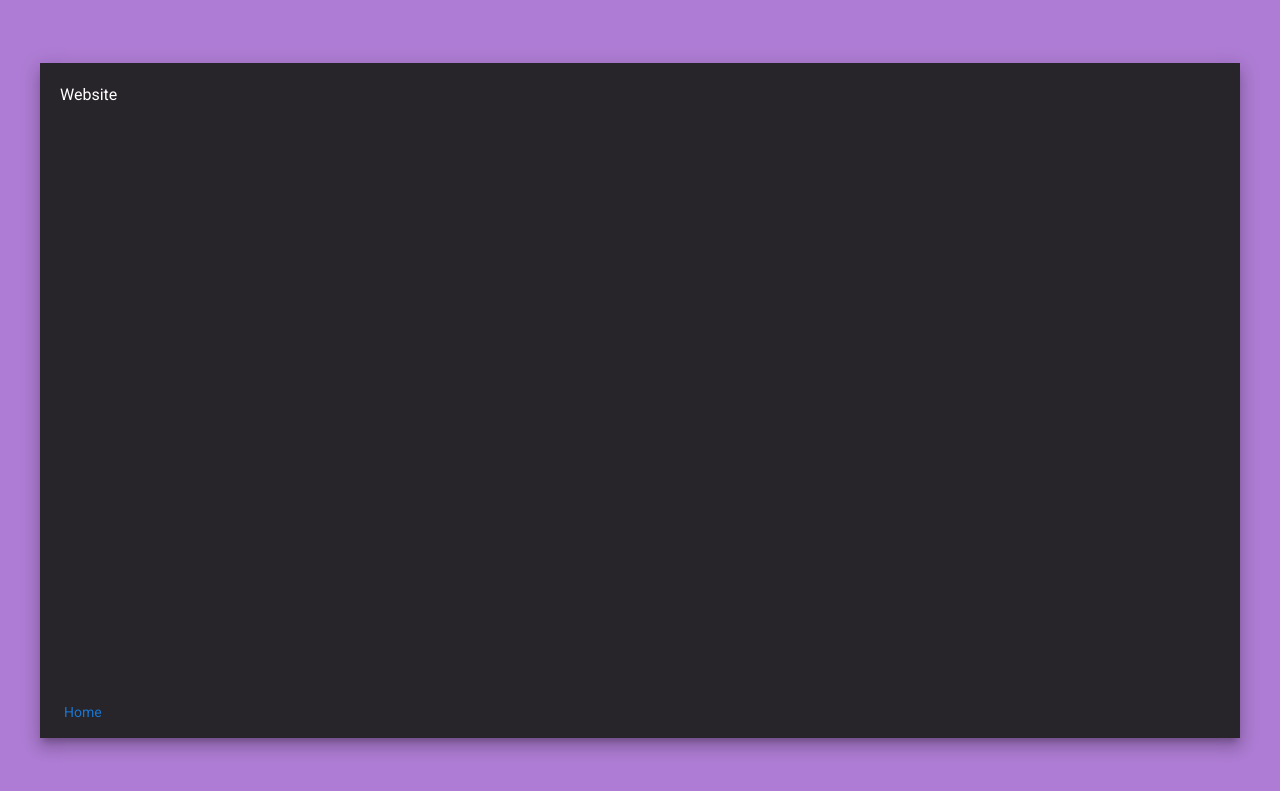
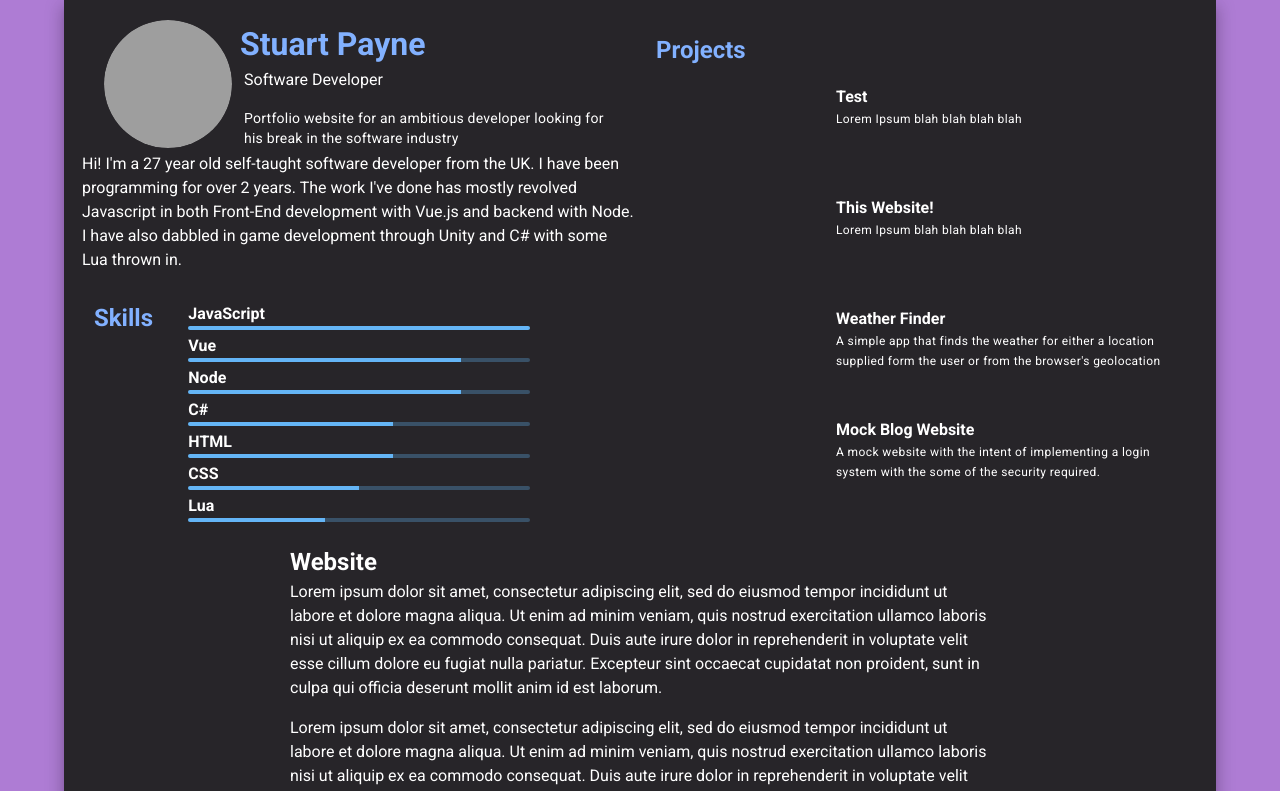
Before and after one commit to stuart-payne/portfolio-website, a Vue app: page /#/website in a window 1280 px wide. Shown: the top 791 px of the page. Built offline with nearby package versions, Linux system fonts and the light colour scheme; grey boxes are pictures that could not be loaded.

Commit message:
new router view

```diff
--- a/src/App.vue
+++ b/src/App.vue
@@ -2,8 +2,8 @@
   <v-app>
     <div class="background">
       <div class="display elevation-10">
-        <router-view class="content pa-5">
-        </router-view>
+        <home class="ma-5"></home>
+        <router-view class="router"></router-view>
         <v-breadcrumbs class="breadcrumb" dark :items="items"></v-breadcrumbs>
       </div>
     </div>
@@ -13,9 +13,12 @@
 
 <script>
 
+import Home from './components/Home.vue'
+
 export default {
   name: 'App',
   components: {
+    Home
   },
   data: () => ({
   }),
@@ -37,8 +40,7 @@ export default {
   }
   .display {
     background-color: rgb(39, 37, 41);
-    height: 675px;
-    width: 1200px;
+    width: 1152px;
     margin: auto;
     color: white;
     word-wrap:break-word;
@@ -53,4 +55,10 @@ export default {
   .smallT {
     font-size: 8px;
   }
+
+
+  .router {
+      max-width: 700px;
+      margin: auto;
+  }
 </style>
--- a/src/components/Home.vue
+++ b/src/components/Home.vue
@@ -1,18 +1,16 @@
 <template>
   <div class="columnContainer">
       <div class="column">
-          <v-row class="column-item">
-              <v-col cols="3">
-                  <v-avatar size="128">
+          <div class="column-item flex">
+                  <v-avatar class="mr-1" size="128">
                       <v-img src="https://cdn.vuetifyjs.com/images/profiles/marcus.jpg"></v-img>
                   </v-avatar>
-              </v-col>
-              <v-col cols="9">
-                  <h1 class="accent--text">Stuart Payne</h1>
-                  <p class="ml-1">Software Developer</p>
-                  <p class="body-2 ml-1">Portfolio website for an ambitious developer looking for his break in the software industry</p>
-              </v-col>
-          </v-row>
+                  <div class="ml-1">
+                    <h1 class="accent--text">Stuart Payne</h1>
+                    <p class="ml-1">Software Developer</p>
+                    <p class="body-2 ml-1">Portfolio website for an ambitious developer looking for his break in the software industry</p>
+                  </div>
+          </div>
           <v-row class="column-item smallT">
               <p>Hi! I'm a 27 year old self-taught software developer from the UK. I have been programming for over 2 years.
                   The work I've done has mostly revolved Javascript in both Front-End development with Vue.js and backend with Node.
@@ -20,7 +18,7 @@
           </v-row>
           <v-row class="column-item">
               <v-col cols="2">
-                <h3 class="accent--text">Skills</h3>
+                <h2 class="accent--text">Skills</h2>
               </v-col>
               <v-col cols="8">
                   <SkillBar title="JavaScript" percent="100"/>
@@ -34,13 +32,14 @@
           </v-row>
       </div>
       <div class="column">
-          <h1 class="mt-3 accent--text">Projects</h1>
+          <h2 class="mt-3 accent--text">Projects</h2>
           <project-card v-for="(item, index) in projectListFilter"
             :key="index"
             :img="item.img"
             :title="item.title"
             :description="item.description"
-            :to="item.to"></project-card>
+            :to="item.to"
+            ></project-card>
       </div>
   </div>
 </template>
@@ -59,7 +58,7 @@ export default {
     data() {
         return {
             startIndex: 0,
-            endIndex: 3
+            endIndex: 3,
         }
     },
     computed: {
@@ -71,26 +70,45 @@ export default {
         projectList: function() {
             return this.$projectList;
         }
-    },
-    created() {
-        console.log(this.$projectList);
     }
 }
 </script>
 
 <style>
+    .overlayContainer {
+        position: relative;
+        width: 100%;
+        height: 100%;
+        margin: auto;
+        background-color: #111111;
+    }
+
     .column {
         height: 100%;
-        width: 50%;
+        max-width: 530px;
         margin: 0px 10px;
     }
 
     .columnContainer {
         display: flex;
+        flex-wrap: wrap;
+        flex-direction: row;
+        justify-content: space-between;
     }
 
     .column-item {
         margin-left: 10px;
         margin-right: 10px;
     }
+
+    .flex {
+        display: flex;
+        align-items: flex-start;
+        flex-wrap: nowrap;
+        flex-direction: row;
+    }
+
+    .router {
+        max-width: 600px;
+    }
 </style>
--- a/src/components/Website.vue
+++ b/src/components/Website.vue
@@ -1,5 +1,11 @@
 <template>
-  <div>Website</div>
+  <div>
+    <h2>Website</h2>
+    <p>Lorem ipsum dolor sit amet, consectetur adipiscing elit, sed do eiusmod tempor incididunt ut labore et dolore magna aliqua. Ut enim ad minim veniam, quis nostrud exercitation ullamco laboris nisi ut aliquip ex ea commodo consequat. Duis aute irure dolor in reprehenderit in voluptate velit esse cillum dolore eu fugiat nulla pariatur. Excepteur sint occaecat cupidatat non proident, sunt in culpa qui officia deserunt mollit anim id est laborum.</p>
+    <p>Lorem ipsum dolor sit amet, consectetur adipiscing elit, sed do eiusmod tempor incididunt ut labore et dolore magna aliqua. Ut enim ad minim veniam, quis nostrud exercitation ullamco laboris nisi ut aliquip ex ea commodo consequat. Duis aute irure dolor in reprehenderit in voluptate velit esse cillum dolore eu fugiat nulla pariatur. Excepteur sint occaecat cupidatat non proident, sunt in culpa qui officia deserunt mollit anim id est laborum.</p>
+    <p>Lorem ipsum dolor sit amet, consectetur adipiscing elit, sed do eiusmod tempor incididunt ut labore et dolore magna aliqua. Ut enim ad minim veniam, quis nostrud exercitation ullamco laboris nisi ut aliquip ex ea commodo consequat. Duis aute irure dolor in reprehenderit in voluptate velit esse cillum dolore eu fugiat nulla pariatur. Excepteur sint occaecat cupidatat non proident, sunt in culpa qui officia deserunt mollit anim id est laborum.</p>
+
+  </div>
 </template>
 
 <script>
--- a/src/main.js
+++ b/src/main.js
@@ -17,12 +17,12 @@ const Blog = () => import('./components/Blog.vue');
 //router config
 
 const routes = [
-  { path: '/', component: Home },
+  { path: '/home', component: Home },
   { path: '/test', component: Test },
   { path: '/website', component: Website },
-  { path: '/beather', component: Weather },
+  { path: '/weather', component: Weather },
   { path: '/blog', component: Blog },
-  { path: '*', redirect: '/' }
+  // { path: '*', redirect: '/' }
 ];
 
 const router = new VueRouter({
--- a/src/projects.js
+++ b/src/projects.js
@@ -19,7 +19,7 @@ const projectList = [
     },
     {
         title: 'Mock Blog Website',
-        description: 'A mock website with the intent of implementing a login system with the some of the security required. Furthermore, database management for the blgo entries was also a goal of this project',
+        description: 'A mock website with the intent of implementing a login system with the some of the security required.',
         img: 'logo',
         to: '/blog'
     }
```
